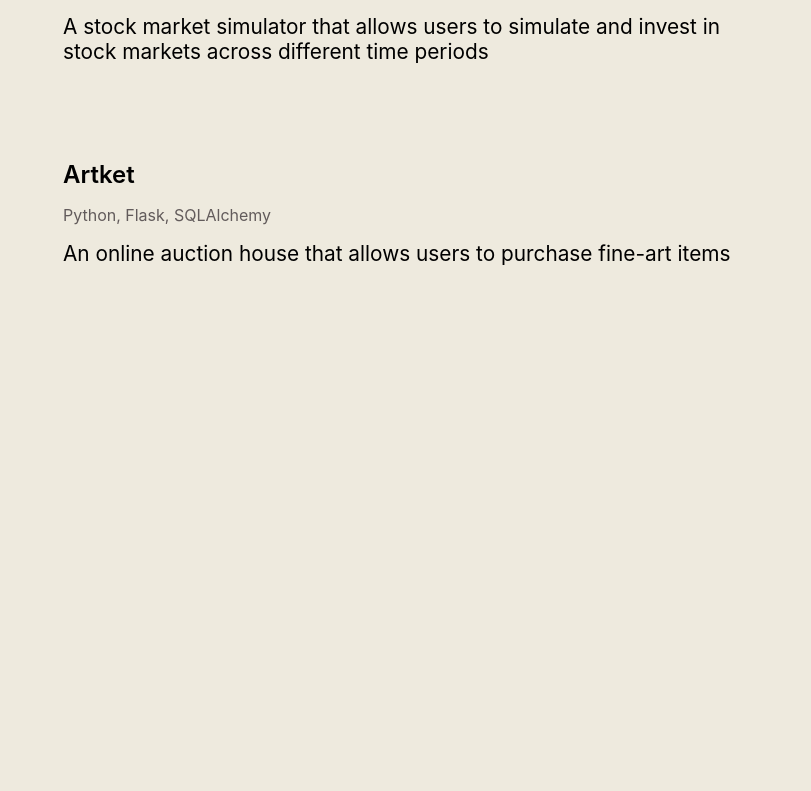
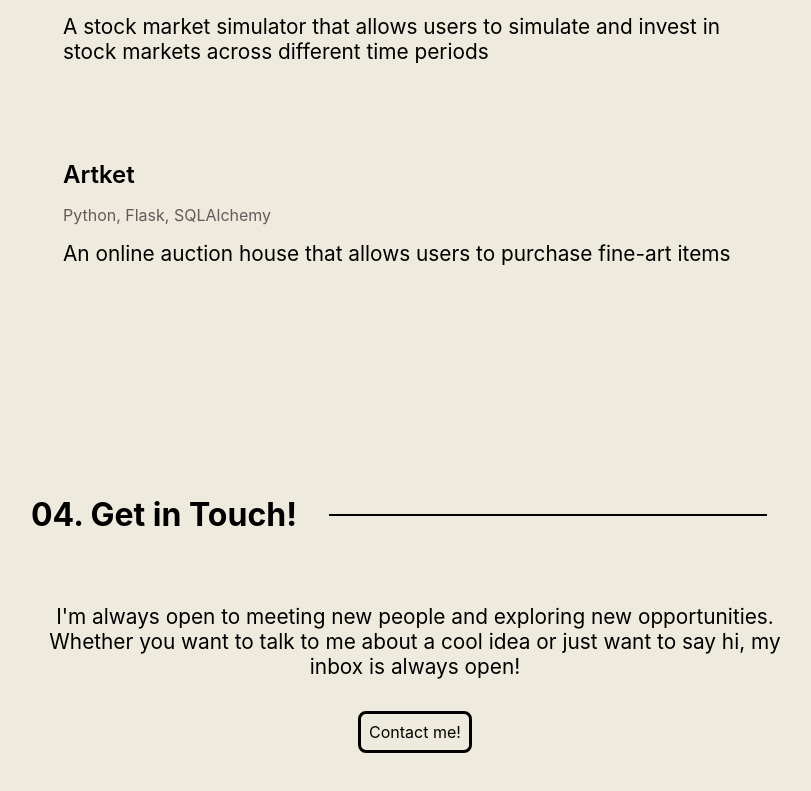
Before and after one commit to lysmm203/personal-portfolio, a React (Create React App) app: page / in a window 1280 px wide. Shown: the part 3076-3867 px from the top of the page, without its empty margins (225-1036 px from the left). Before the commit the page ends 3470 px from the top, so only its background shows below. Built offline with nearby package versions, Linux system fonts and the light colour scheme.

Commit message:
finsh fourth section

```diff
--- a/src/App.css
+++ b/src/App.css
@@ -8,6 +8,7 @@ html{
 button{
   display: block;
 }
+
 
 a {
   text-decoration: none;
@@ -38,6 +39,12 @@ li{
 h2{
   margin: 0.75rem 0;
   font-weight: 400;
+}
+
+.center{
+  display: flex;
+  text-align: center;
+  justify-content: center;
 }
 
 .bold{
--- a/src/App.js
+++ b/src/App.js
@@ -7,6 +7,7 @@ import AboutMe from "./components/about_me"
 import Experiences from "./components/experiences/experiences"
 import Projects from "./components/projects/projects"
 import {LeftSidebar, RightSidebar} from "./components/sidebar"
+import ContactMe from "./components/contact_me"
 
 function App() {
   return (
@@ -19,6 +20,7 @@ function App() {
                   <AboutMe/>
                   <Experiences/>
                   <Projects/>
+                  <ContactMe/>
               </Body>
               <RightSidebar/>
           </div>
--- /dev/null
+++ b/src/components/contact_me.js
@@ -0,0 +1,22 @@
+import React from "react";
+
+export default function ContactMe(){
+    return (
+        <div className={"section"} id={"about_me"}>
+            <div className={"section-heading"}>
+                <h1>04. Get in Touch!</h1><hr className={"section-heading-line"}/>
+            </div>
+            <div className={"center"}>
+                <p>I'm always open to meeting new people and exploring new opportunities. Whether you want to talk to me
+                about a cool idea or just want to say hi, my inbox is always open!</p>
+            </div>
+
+            <div className={"center"}>
+                <a className={"button"} href={"mailto:lyeongsuk97@gmail.com"} target="_blank" rel="noopener noreferrer">
+                    Contact me!</a>
+            </div>
+
+
+        </div>
+    )
+}
```
Also changed, not shown: 1 other file (tests, documents, lock files or other folders).
